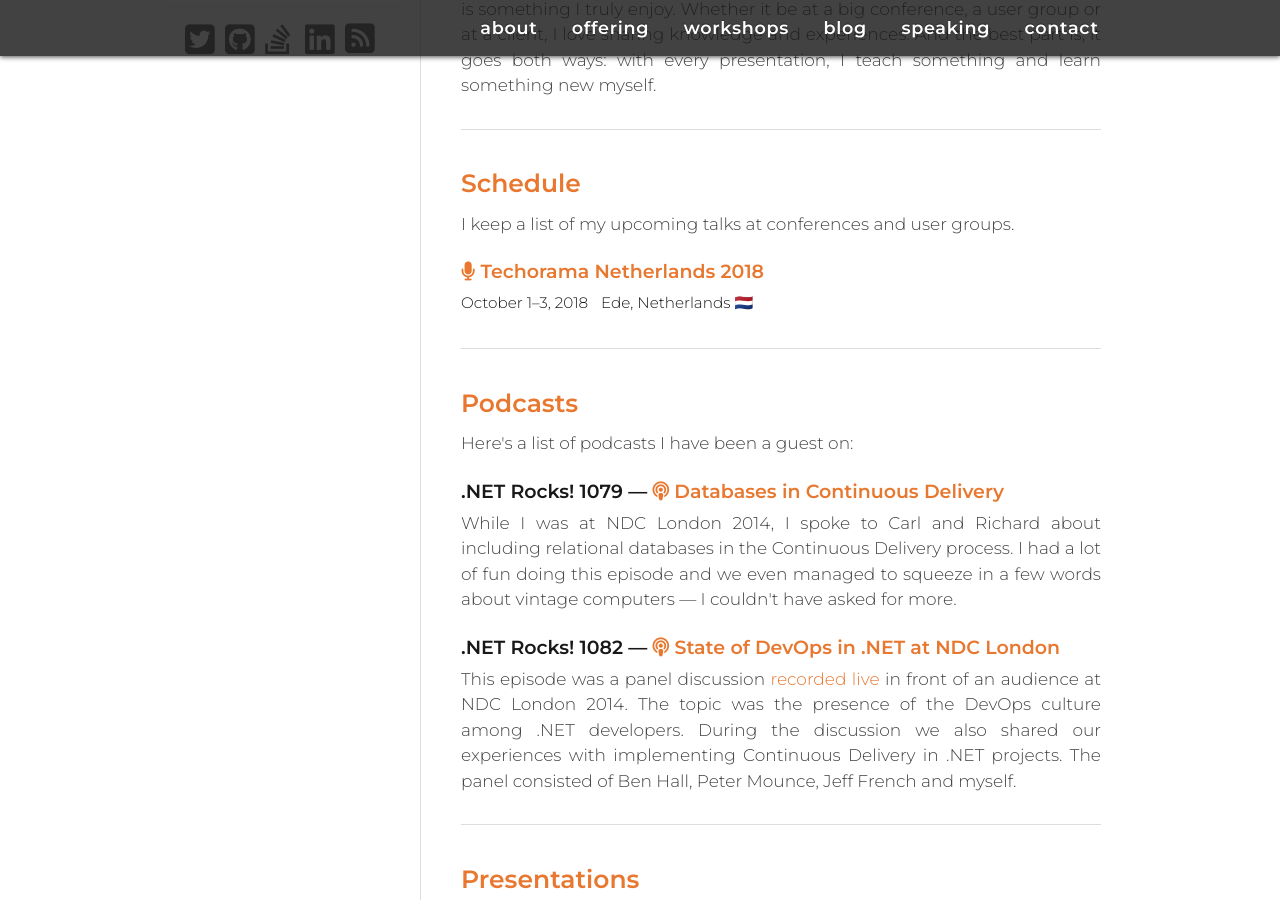
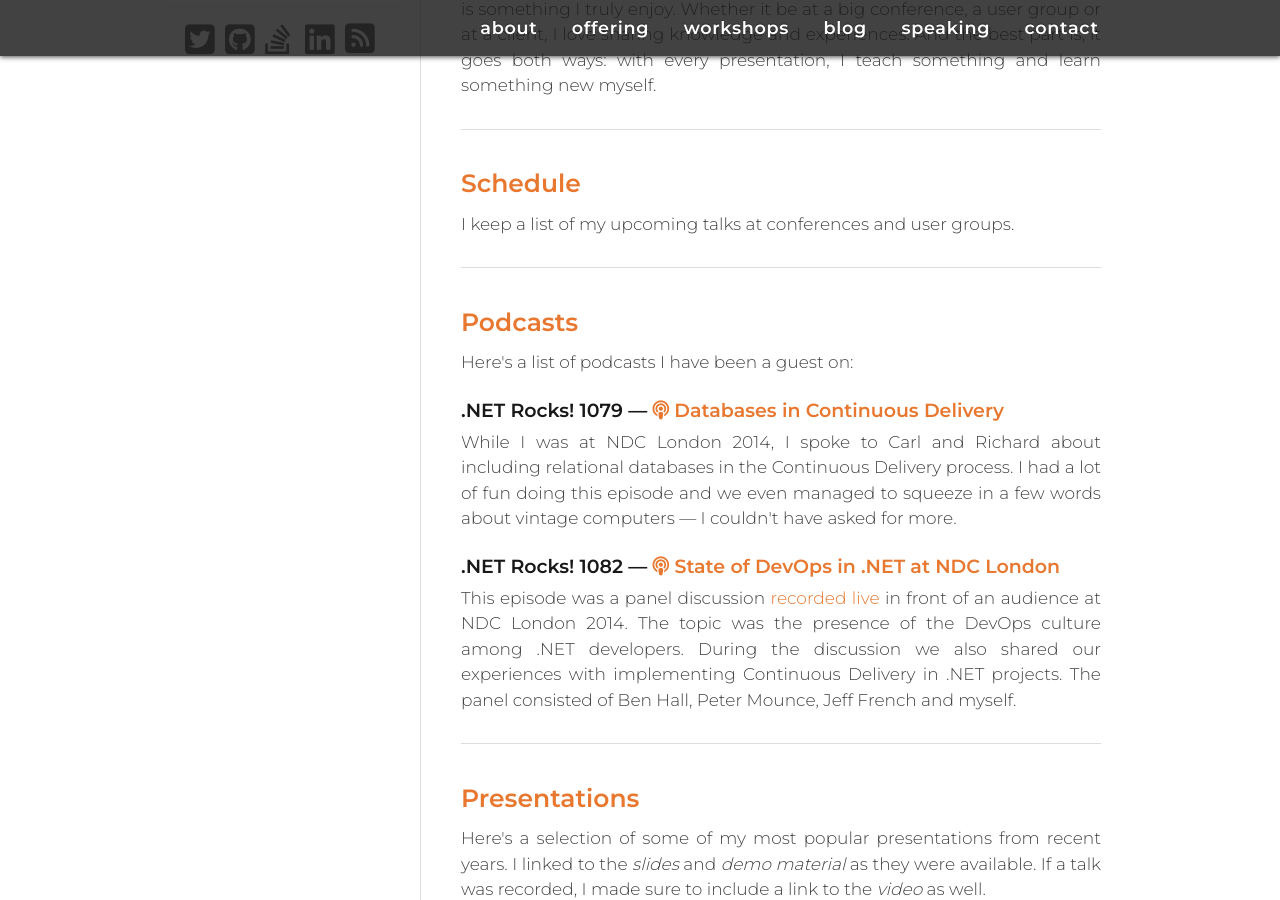
Before and after one commit to megakemp/megakemp.github.io, a Jekyll site: the page built from speaking/index.html, in a window 1280 px wide and 900 px high, scrolled down 465 px. Built offline with Jekyll 4.4.1, drawn with Linux system fonts in a browser that asks for light colours; nearby versions of some CDN libraries; comment, search, counter and statistics services are not loaded.

Commit message:
Removes old entries from the speaking schedule

```diff
--- a/speaking/index.html
+++ b/speaking/index.html
@@ -18,14 +18,6 @@
 
   <h2 id="schedule">Schedule</h2>
   <p>I keep a list of my upcoming talks at conferences and user groups.</p>
-
-  <h4>
-      <span><a href="https://techoramanetherlands2018.sched.com/event/EjEM/understanding-git-behind-the-command-line" target="_blank"><i class="fa fa-microphone" aria-hidden="true"></i> Techorama Netherlands 2018</a></span>
-    <div class="nowrap">
-      <span class="inline-info">October 1–3, 2018</span>
-      <span class="inline-info">Ede, Netherlands 🇳🇱</span>
-    </div>
-  </h4>
 
   <hr/>
 
```
